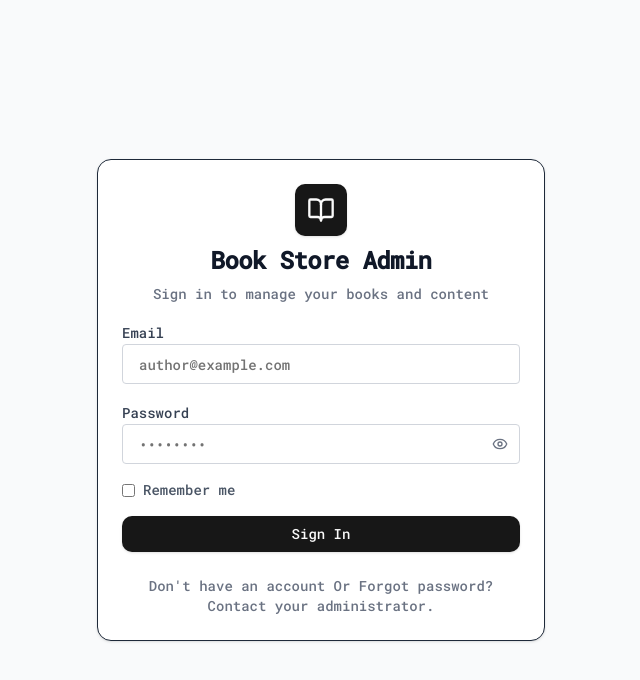
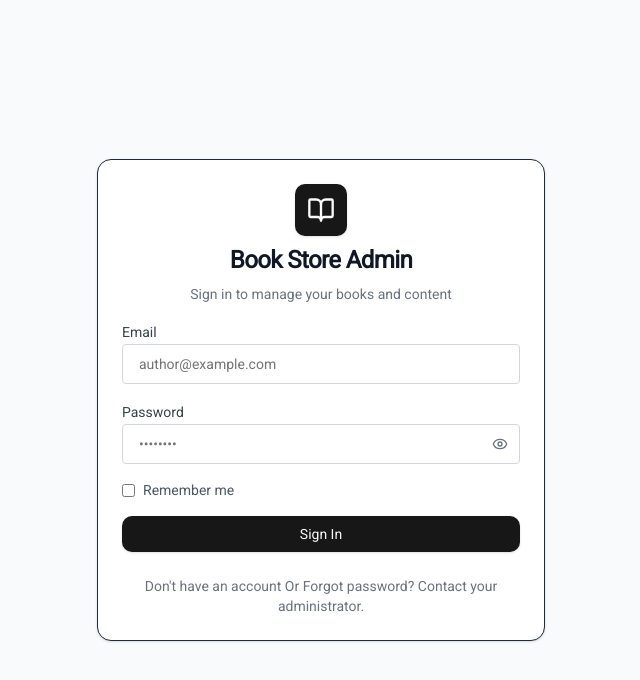
Before and after one commit to salim1334/book_store_admin, a Next.js app: page /login in a window 1280 px wide. Shown: the top 680 px of the page, without its empty margins (319-959 px from the left). Built offline with nearby package versions, Linux system fonts and the light colour scheme.

Commit message:
changed font from Roboto Mono to Roboto and updated font weight

```diff
--- a/app/globals.css
+++ b/app/globals.css
@@ -59,9 +59,9 @@
   --color-ring: var(--ring);
   --color-card: var(--card);
   --color-card-foreground: var(--card-foreground);
-  --font-sans: var(--font-roboto-mono);
-  --font-mono: var(--font-roboto-mono);
-  --font-heading: var(--font-roboto-mono);
+  --font-sans: var(--font-roboto);
+  --font-mono: var(--font-roboto);
+  --font-heading: var(--font-roboto);
   --color-sidebar-ring: var(--sidebar-ring);
   --color-sidebar-border: var(--sidebar-border);
   --color-sidebar-accent-foreground: var(--sidebar-accent-foreground);
--- a/app/layout.tsx
+++ b/app/layout.tsx
@@ -1,13 +1,13 @@
 import type { Metadata, Viewport } from 'next';
-import { Roboto_Mono } from 'next/font/google';
+import { Roboto } from 'next/font/google';
 import './globals.css';
 import { Toaster } from '@/components/ui/sonner';
 import { ServiceWorkerRegistration } from '@/components/pwa/service-worker-registration';
 
-const robotoMono = Roboto_Mono({
-  variable: '--font-roboto-mono',
+const roboto = Roboto({
+  variable: '--font-roboto',
   subsets: ['latin'],
-  weight: ['400', '500'],
+  weight: ['400'],
 });
 
 export const metadata: Metadata = {
@@ -39,7 +39,7 @@ export default function RootLayout({
   children: React.ReactNode;
 }>) {
   return (
-    <html lang="en" className={`${robotoMono.variable} h-full antialiased`}>
+    <html lang="en" className={`${roboto.variable} h-full antialiased`}>
       <body className="min-h-full flex flex-col font-medium">
         <ServiceWorkerRegistration />
         {children}
```
